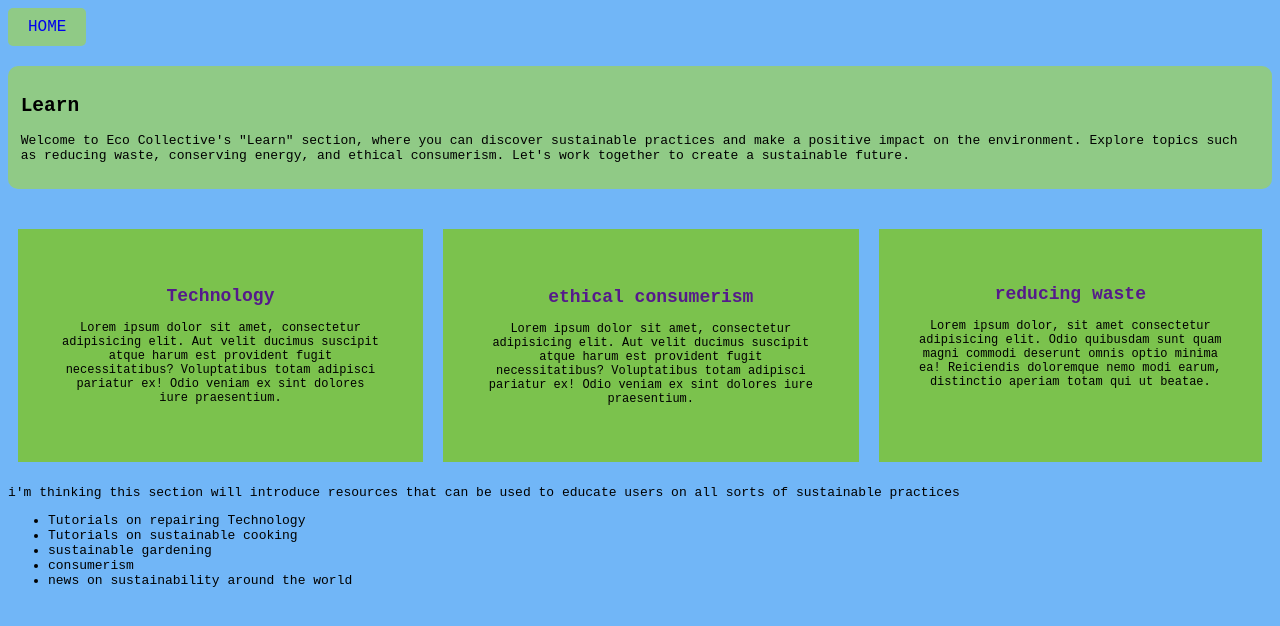
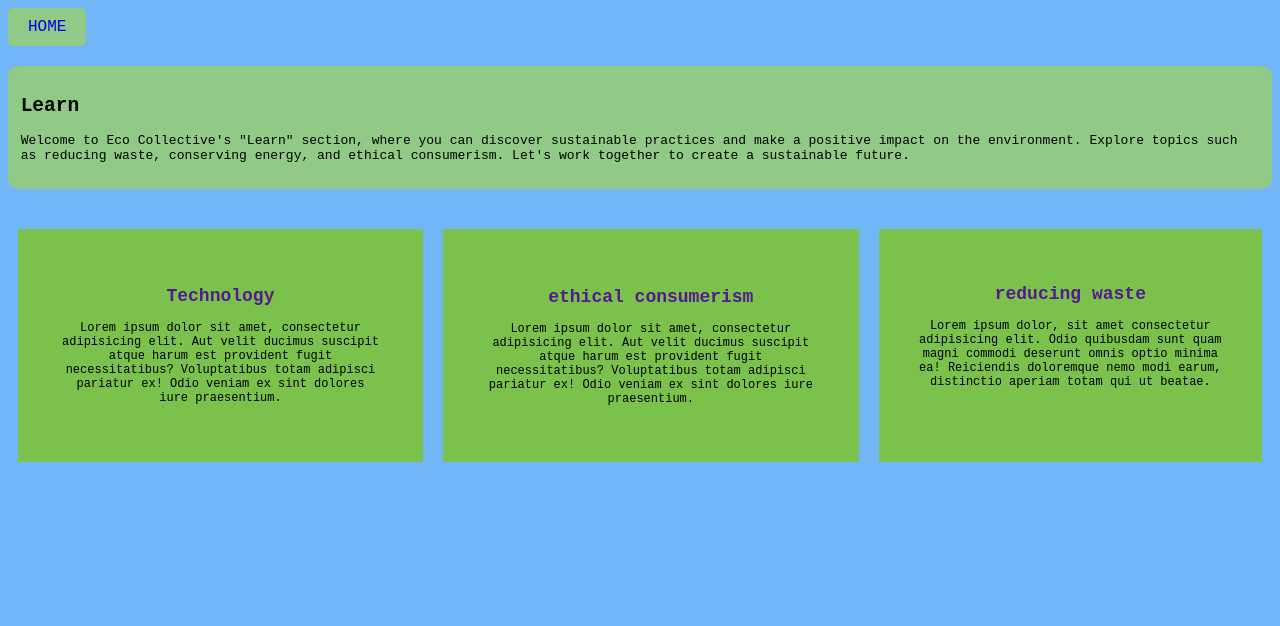
Before and after one commit to MeowingDavis/EcoCollective, a plain HTML site: page public/Ecocollective/pages/learn.html in a window 1280 px wide. Drawn offline with Linux system fonts and the light colour scheme; files whose address does not match are found by name.

Commit message:
Update learn.html

```diff
--- a/public/Ecocollective/pages/learn.html
+++ b/public/Ecocollective/pages/learn.html
@@ -43,21 +43,6 @@
 
 </section>
 
-<section class="learnWriteup">
-
-  <p>
-    i'm thinking this section will introduce resources that can be used to educate users on all sorts of sustainable practices
-    <ul>
-      <li>Tutorials on repairing Technology</li>
-      <li>Tutorials on sustainable cooking</li>
-      <li>sustainable gardening</li>
-      <li>consumerism</li>
-      <li>news on sustainability around the world</li>
-
-    </ul>
-  </p>
-
-</section>
 
 
 
```
